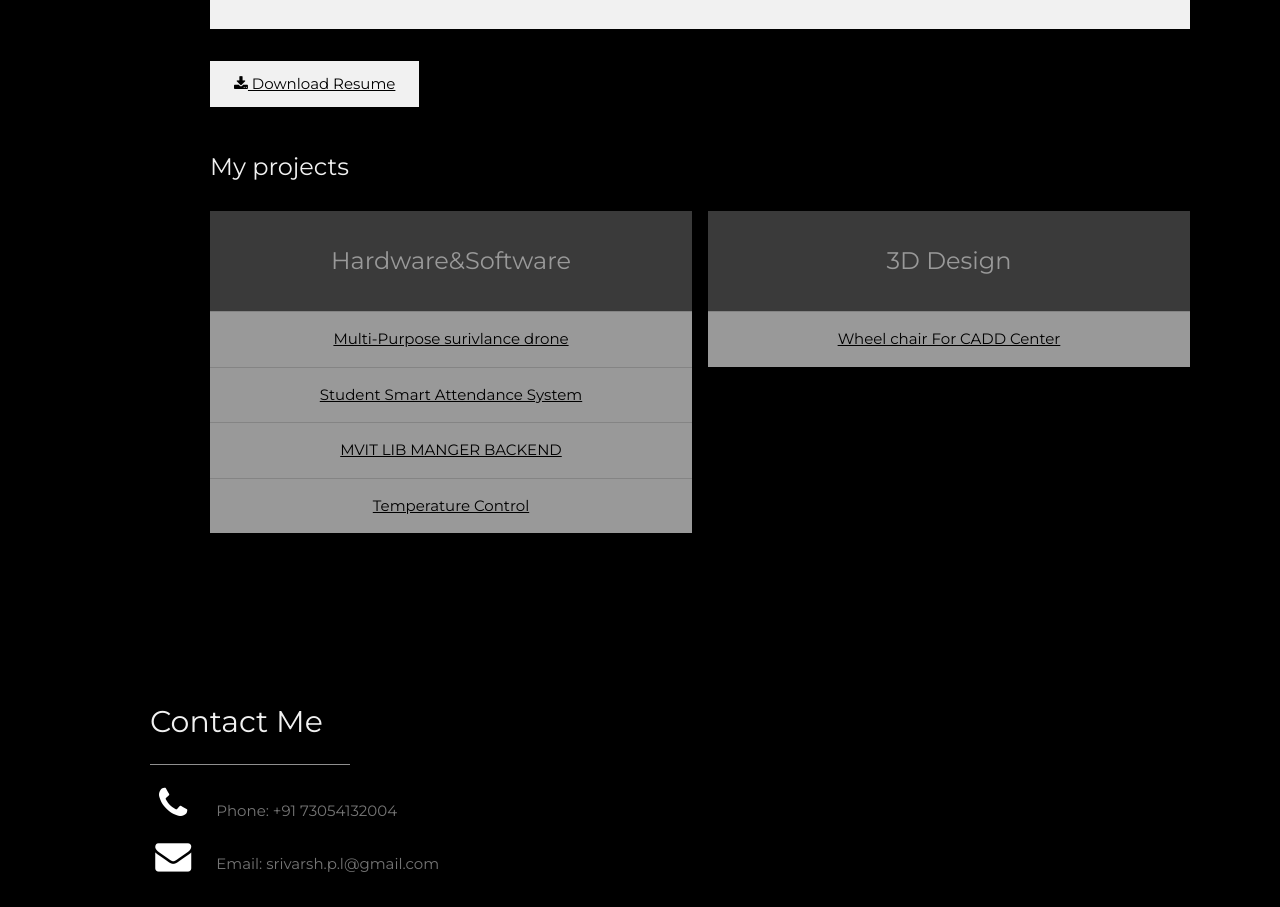
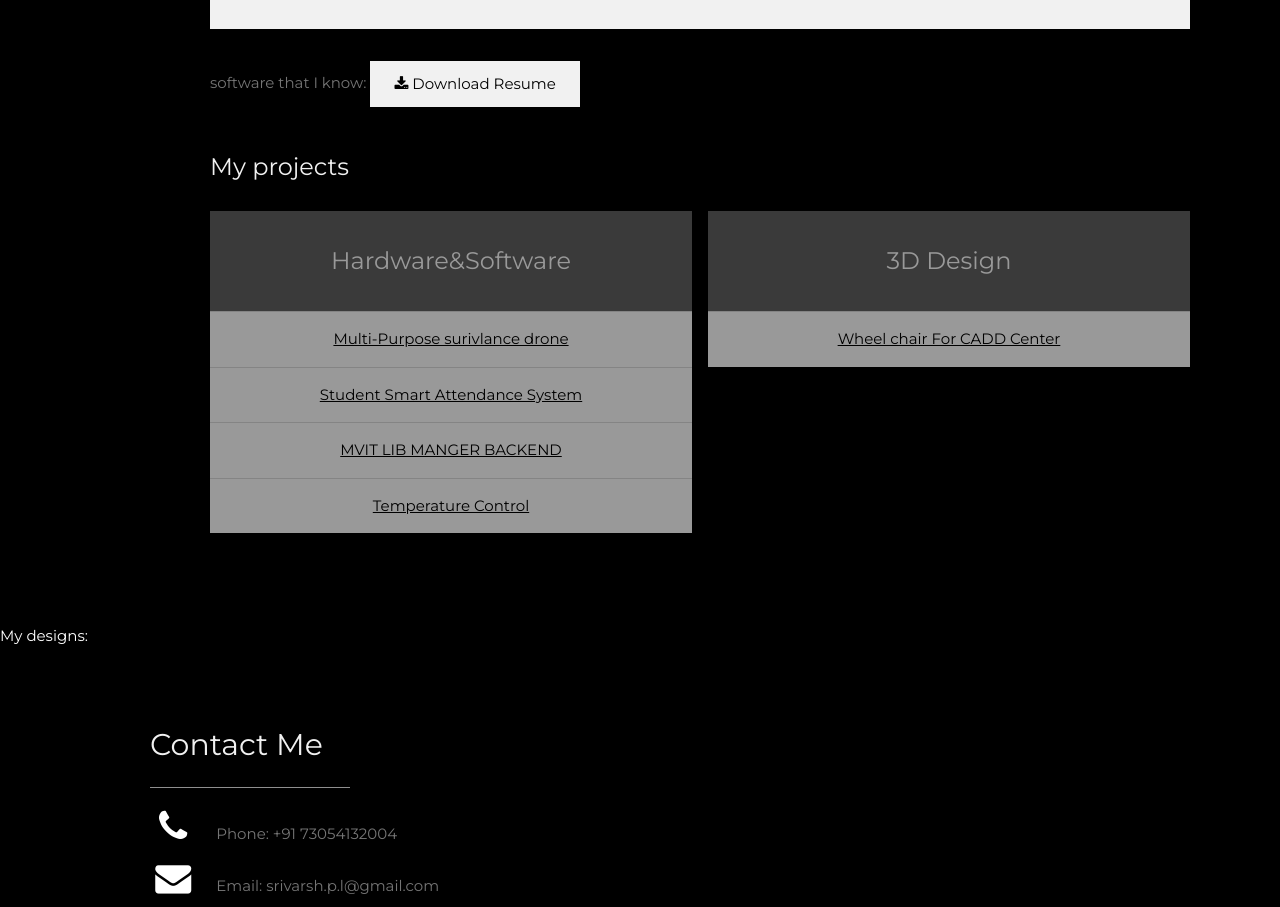
Before and after one commit to srivarshP/srivarsh-portfolio, a plain HTML site: page index.html in a window 1280 px wide. Shown: the part 1133-2040 px from the top of the page. Drawn offline with nearby package versions, Linux system fonts and the light colour scheme.

Commit message:
Add files via upload

```diff
--- a/index.html
+++ b/index.html
@@ -99,10 +99,14 @@ body, h1,h2,h3,h4,h5,h6 {font-family: "Montserrat", sans-serif}
       </div>
     </div>
 
+    software that I know:
+
+
     <button class="w3-button w3-light-grey w3-padding-large w3-section">
-      <i class="fa fa-download"></i><a href="Srivarsh resume.pdf" download> Download Resume </a>
+      <i class="fa fa-download"></i> Download Resume
     </button>
 
+    <!-- Grid for pricing tables -->
     <h3 class="w3-padding-16 w3-text-light-grey">My projects</h3>
     <div class="w3-row-padding" style="margin:0 -16px">
       <div class="w3-half w3-margin-bottom">
@@ -126,6 +130,8 @@ body, h1,h2,h3,h4,h5,h6 {font-family: "Montserrat", sans-serif}
 
   </div>
   </div>
+  My designs:
+
 
   <!-- Contact Section -->
   <div class="w3-padding-64 w3-content w3-text-grey" id="contact">
@@ -135,6 +141,8 @@ body, h1,h2,h3,h4,h5,h6 {font-family: "Montserrat", sans-serif}
     <div class="w3-section">
       <p><i class="fa fa-phone fa-fw w3-text-white w3-xxlarge w3-margin-right"></i> Phone: +91 73054132004</p>
       <p><i class="fa fa-envelope fa-fw w3-text-white w3-xxlarge w3-margin-right"> </i> Email: srivarsh.p.l@gmail.com</p>
+      <img src="images/linkedin.png"  width="36" height="36">&emsp;&emsp;Linkedin: <a href="https://www.linkedin.com/in/srivarsh-p-91138b227/?trk=public_profile_browsemap&originalSubdomain=in">Srivarsh P</a><br><br>
+      <img src="images/github.png"  width="36" height="36">&emsp;&emsp; Github: <a href="https://github.com/srivarshP">Srivarsh P</a>
     </div><br>
 </body>
 </html>
```
Also changed, not shown: images/github.png (added), images/linkedin.png (added), 1 other file.
